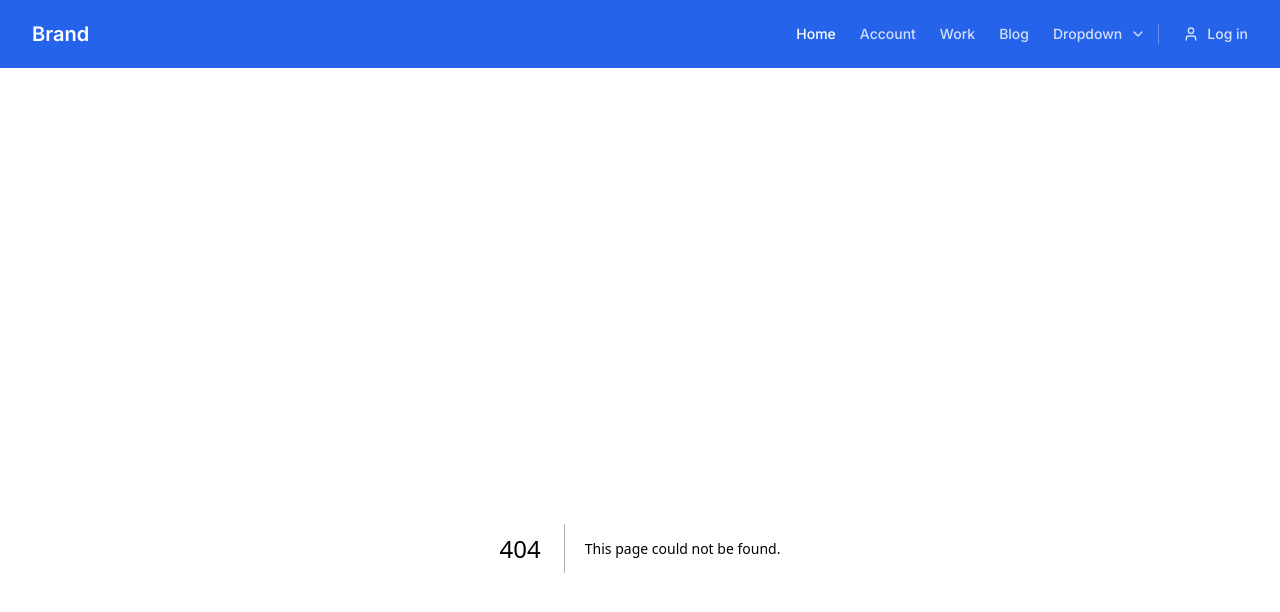
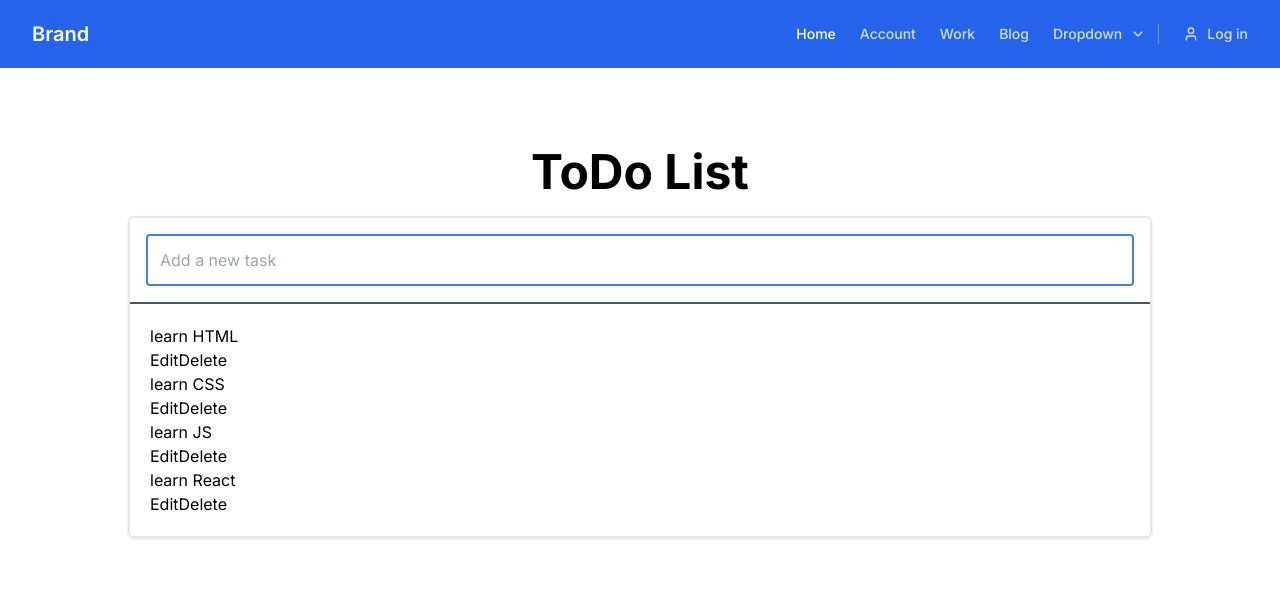
Before and after one commit to Neha-0713/frontend, a Next.js app: page /todo-list in a window 1280 px wide. Before the commit this address had no page. Shown: the top 612 px of the page. Built offline with nearby package versions, Linux system fonts and the light colour scheme.

Commit message:
to do list

```diff
--- /dev/null
+++ b/src/app/todo-list/page.jsx
@@ -0,0 +1,60 @@
+'use client';
+import React, { useState } from 'react'
+
+const TodoList = () => {
+    // const [num, setnum] = useState(10);
+    const [tasklist, setTasklist] = useState([
+        {text:'learn HTML',completed:false,createdAt:new Date()},
+        {text:'learn CSS',completed:false,createdAt:new Date()},
+        {text:'learn JS', completed : false,createdAt:new Date()},
+        {text:'learn React', completed : false,createdAt:new Date()},
+    ]);
+
+
+    const addTask=(e)=>{
+        if(e.code==='Enter'){
+            console.log(e.target.value);
+        }
+
+    };
+
+
+
+  return (
+    <div className='max-w-[80%] mx-auto'>
+       {/* {num} */}
+        {/* <button onClick={()=>{setnum(num+1); console.log(num);}}>add number</button> */}
+
+      <h1 className='text-5xl font-bold text-center'>ToDo List</h1>
+
+       <div className='border-2 rounded-md shadow mt-5'>
+        <div className='border-b-2 border-gray-600 p-4'>
+
+            <input
+            placeholder='Add a new task'
+             className='border-2 border-blue-500 rounded p-3 w-full' type="text"
+             onKeyDown={addTask}
+             />
+
+        </div>
+        <div className='p-5'>
+            {
+                tasklist.map((task, index)=>{return <div key={index}>
+                    <p>{task.text}</p>
+                    <div>
+                    <button>Edit</button>
+                    <button>Delete</button>
+                    </div>
+
+                </div>})
+            }
+
+        </div>
+
+       </div>
+
+    </div>
+  )
+}
+
+export default TodoList
```
